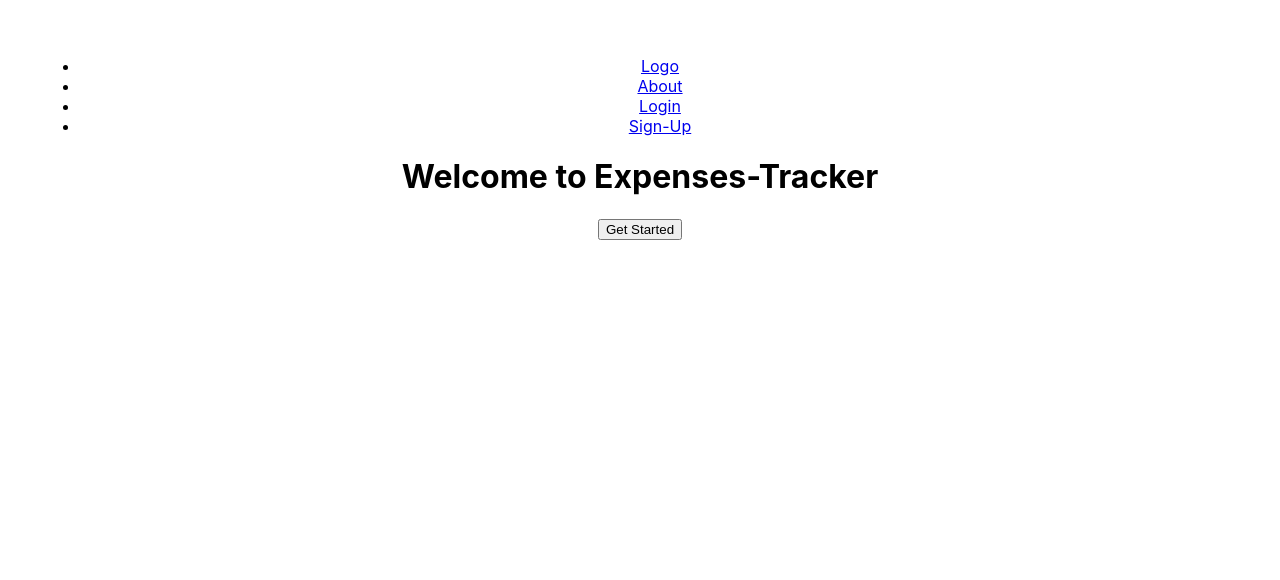
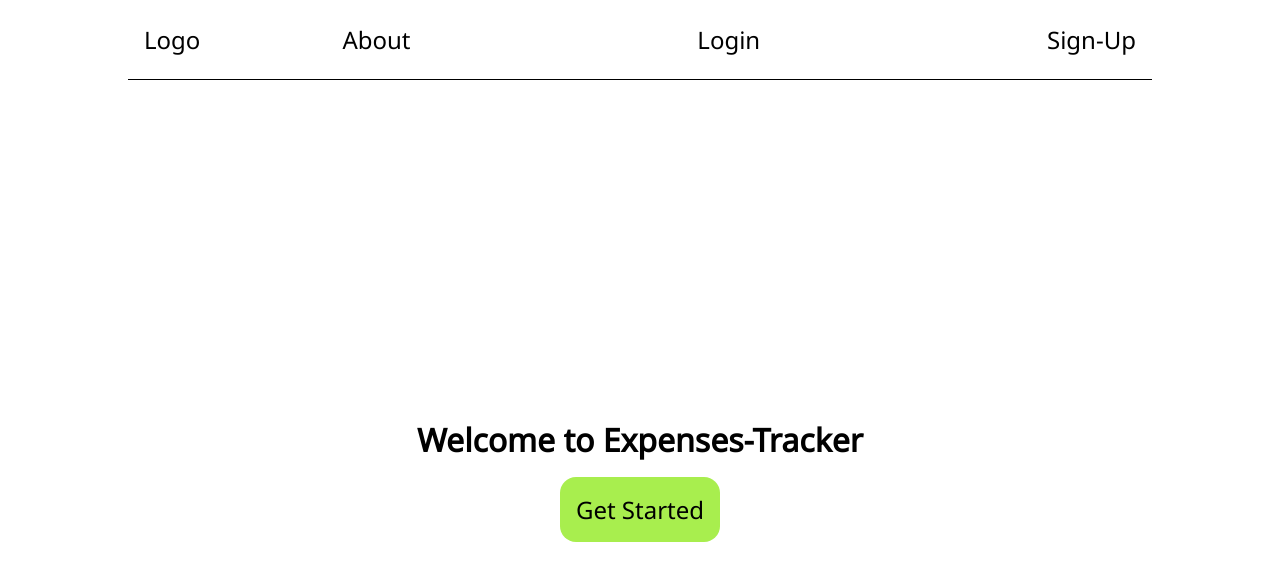
Before and after one commit to SalmaRepo/Expenses_Tracker_Frontend, a React (Vite) app in the folder Frontend/: page / in a window 1280 px wide. Shown: the top 580 px of the page. Built offline with nearby package versions, Linux system fonts and the light colour scheme.

Commit message:
added code in the landing page get started button

```diff
--- a/Frontend/src/App.css
+++ b/Frontend/src/App.css
@@ -1,6 +1,6 @@
-#root {
+/* #root {
   max-width: 1280px;
   margin: 0 auto;
   padding: 2rem;
   text-align: center;
-}
+} */
--- a/Frontend/src/App.jsx
+++ b/Frontend/src/App.jsx
@@ -4,6 +4,7 @@ import LandingPage from './components/landingPage/LandingPage'
 import About from "./components/about/About"
 import Login from "./components/login/Login"
 import SignUp from './components/signUp/SignUp'
+import Home from './components/home/Home'
 
 function App() {
 
@@ -16,6 +17,7 @@ function App() {
    <Route path="/about" element={<About/>}/>
    <Route path="/Login" element={<Login/>}/>
    <Route path="/SignUp" element={<SignUp/>}/>
+   <Route path="/home"  element={<Home/>}/>
     </Routes>
 
     </BrowserRouter>
--- a/Frontend/src/components/landingNavBar/LandNavBar.jsx
+++ b/Frontend/src/components/landingNavBar/LandNavBar.jsx
@@ -1,13 +1,12 @@
 import React from 'react'
 import {Link} from "react-router-dom"
+import "./landingNavbar.css"
 
 export default function LandNavBar() {
   return (
-    <div>
-      <ul>
-        <li>
-          <Link to="/">Logo</Link>
-        </li>
+    <div className='landingNavBar'>
+       <Link to="/">Logo</Link>
+      <ul className='landingNavList'>
         <li>
           <Link to="/about">About</Link>
         </li>
--- /dev/null
+++ b/Frontend/src/components/landingNavBar/landingNavbar.css
@@ -0,0 +1,29 @@
+.landingNavBar{
+    height: 5rem;
+    padding: 1rem;
+    width: 80%;
+    margin: 0 auto;
+    display: flex;
+    justify-content: space-between;
+    align-items: center;
+    border-bottom: 0.5px solid black;
+}
+
+
+
+.landingNavList{
+    display: flex;
+    list-style: none;
+    width: 80%;
+    justify-content: space-between;
+}
+
+.landingNavBar a{
+    text-decoration: none;
+    font-size: 1.5rem;
+    color: black;
+
+}
+.landingNavBar a:hover{
+    border-bottom: 2px solid black;
+}
--- a/Frontend/src/components/landingPage/LandingPage.jsx
+++ b/Frontend/src/components/landingPage/LandingPage.jsx
@@ -1,13 +1,25 @@
 import React from 'react'
+import { useNavigate } from 'react-router-dom';
 import LandNavBar from '../landingNavBar/LandNavBar'
+import "./landingPage.css"
 
 export default function LandingPage() {
+  const navigate=useNavigate()
+  const getStarted=()=>{
+    const token=localStorage.getItem("token");
+
+    if(token){
+      navigate("/home")
+    }else{
+      navigate("/login")
+    }
+  }
   return (
-    <div>
+    <div className='landingPage'>
       <LandNavBar/>
-      <div>
+      <div className='landingPage-Hero'>
        <h1>Welcome to Expenses-Tracker</h1>
-       <button>Get Started</button>
+       <button onClick={()=>getStarted()} className="getStarted">Get Started</button>
       </div>
     </div>
   )
--- /dev/null
+++ b/Frontend/src/components/landingPage/landingPage.css
@@ -0,0 +1,23 @@
+.landingPage-Hero{
+    height: 100vh;
+    display: flex;
+    flex-direction: column;
+    align-items: center;
+    justify-content: center;
+    gap: 1rem;
+
+}
+
+
+
+.getStarted{
+    border: 0;
+    padding: 1rem;
+    background-color: rgb(168, 238, 78);
+    font-size: 1.5rem;
+    border-radius: 1rem;
+}
+
+.getStarted:hover{
+    background-color: aqua;
+}
--- a/Frontend/src/index.css
+++ b/Frontend/src/index.css
@@ -1,8 +1,7 @@
-:root {
-  font-family: Inter, system-ui, Avenir, Helvetica, Arial, sans-serif;
-
-  font-synthesis: none;
-  text-rendering: optimizeLegibility;
-  -webkit-font-smoothing: antialiased;
-  -moz-osx-font-smoothing: grayscale;
+@import url('https://fonts.googleapis.com/css2?family=Noto+Sans&family=Open+Sans&display=swap');
+*{
+  margin: 0;
+  padding: 0;
+  box-sizing: border-box;
+  font-family: 'Noto Sans', sans-serif;
 }
```
